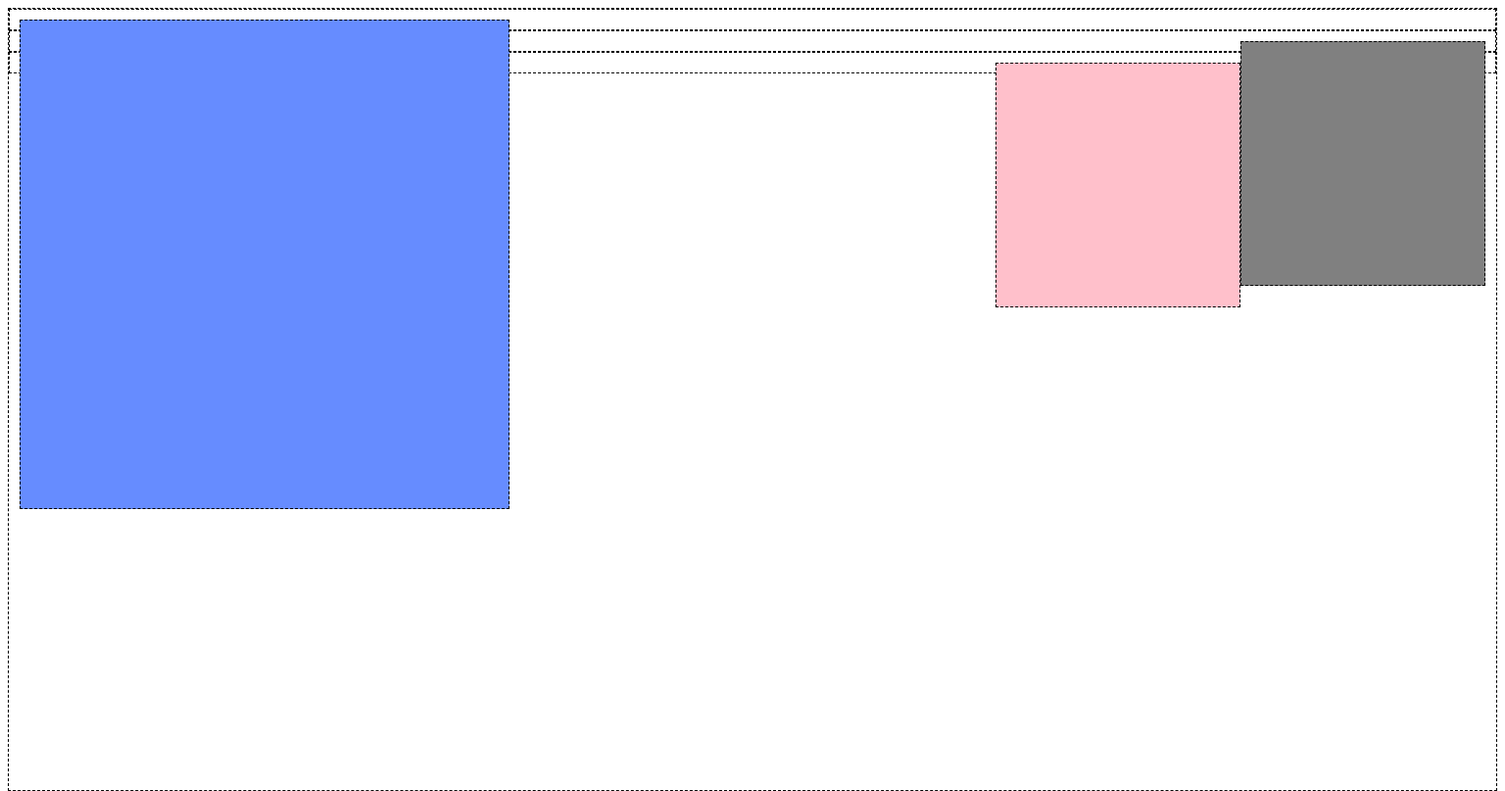
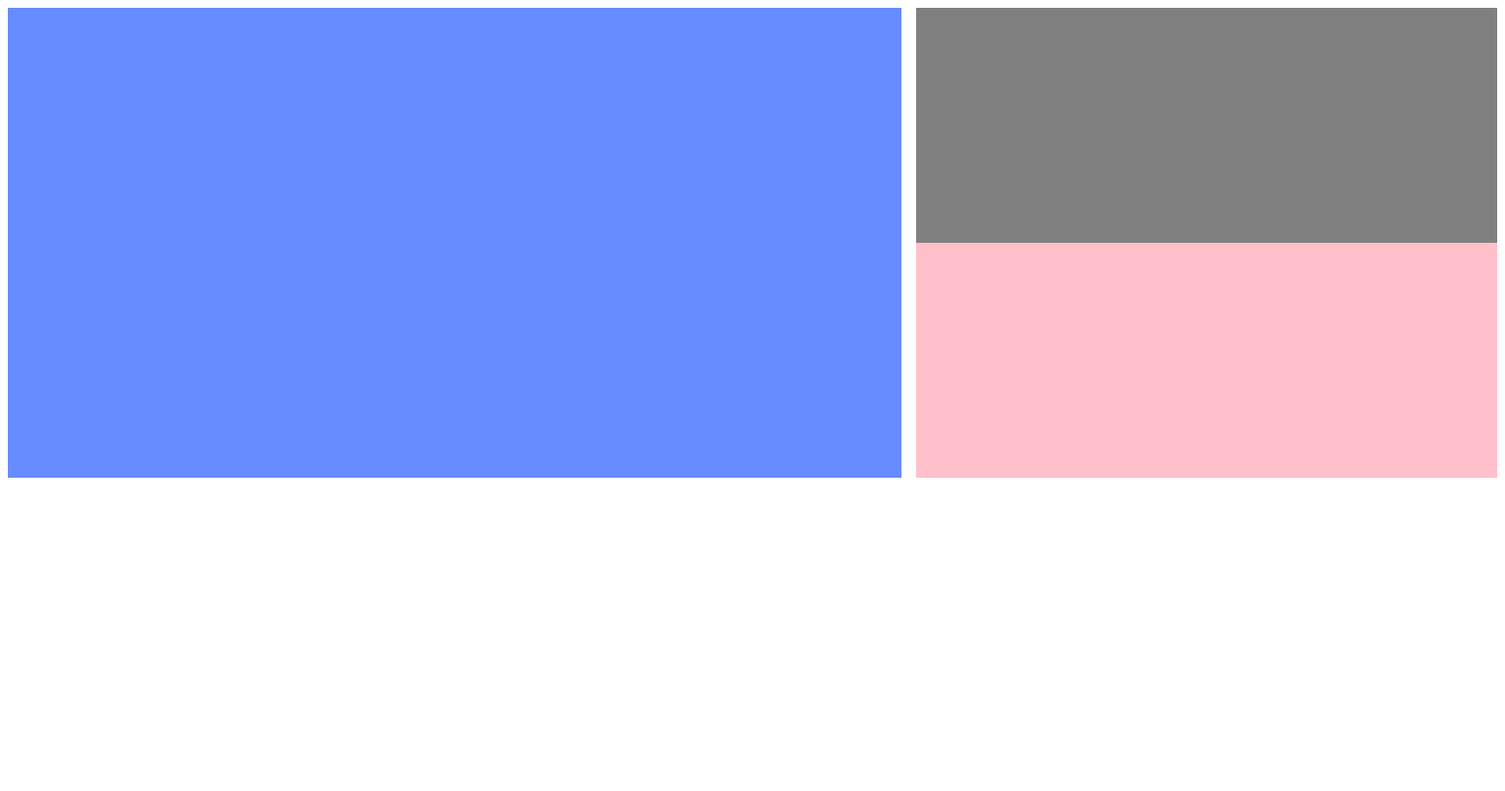
Before and after one commit to christinetacha/mondrian-layout, a plain HTML site: page index.html in a window 1536 px wide. Shown: the whole page at 98% size. Drawn offline with Linux system fonts and the light colour scheme.

Commit message:
make boxes responsive to page size

```diff
--- a/css/styles.css
+++ b/css/styles.css
@@ -20,50 +20,47 @@ body {
   /*background-color: red;*/
 }
 
-*:not(body):not(html) {
+/**:not(body):not(html) {
   box-sizing:border-box;
   border:1px dashed #000;
-}
+}*/
 
 .columns {
   min-height: 100px;
 }
 
 #bigBox1 {
-  min-width: 500px;
-  min-height: 500px;
+  width: 60%;
+  height: 60vh;
   background-color: #668cff;
   float: left;
 }
 
 #smallBox1 {
-  min-width: 250px;
-  min-height: 250px;
+  width: 39%;
+  height: 30vh;
   background-color: grey;
   float: right;
 }
 
 #smallBox2 {
-  min-width: 250px;
-  min-height: 250px;
+  width: 39%;
+  height: 30vh;
   background-color: pink;
   float: right;
 }
 
-@media only screen and (min-width: 1300px){
-  .boxes {
-    padding: 10px;
-  }
+@media only screen and (max-width: 400px) {
   #bigBox1 {
-    max-width: 800px;
-    max-height: 500px;
+    max-width: 80%;
+    max-height: 60vh;
   }
   #smallBox1 {
-    max-width: 500px;
-    max-height: 250px;
+    max-width: 80%;
+    max-height: 40vh;
   }
   #smallBox2 {
-    max-width: 500px;
-    max-height: 250px;
+    max-width: 80%;
+    max-height: 40vh;
   }
 }
```
